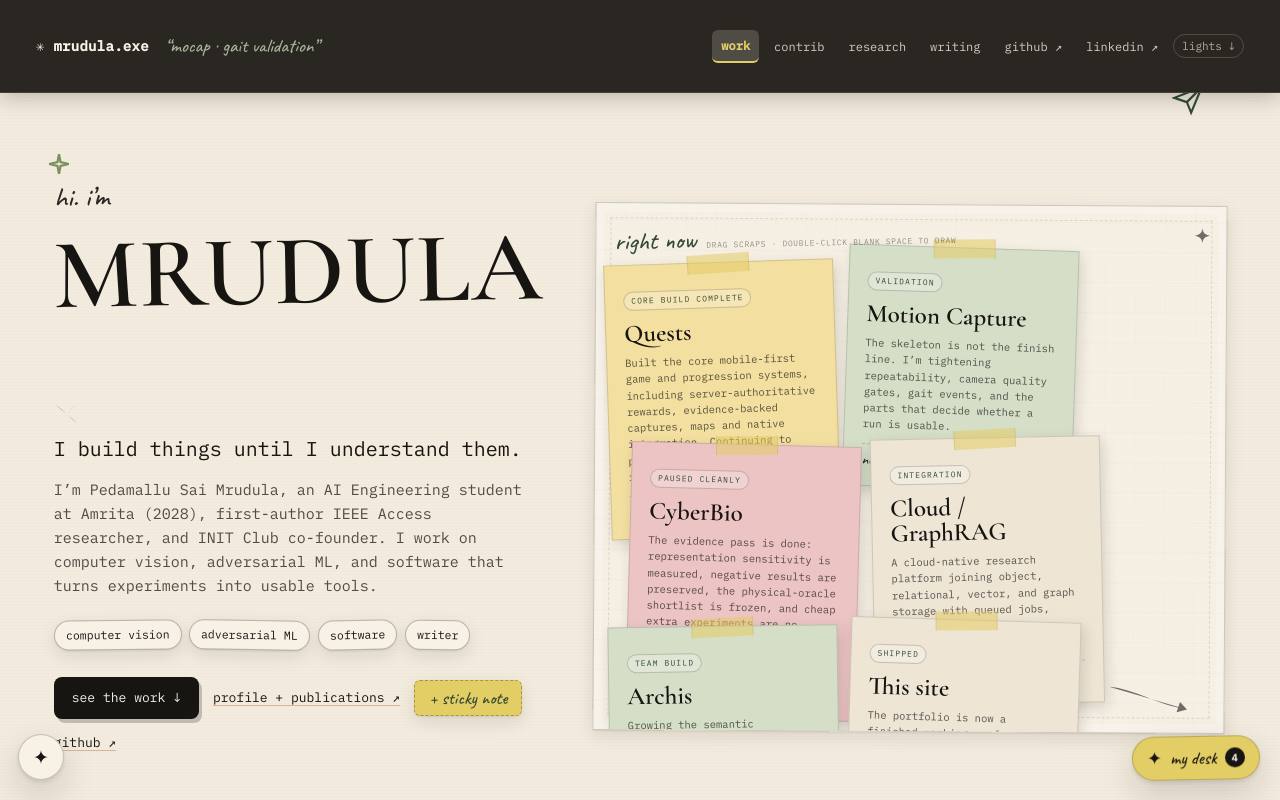
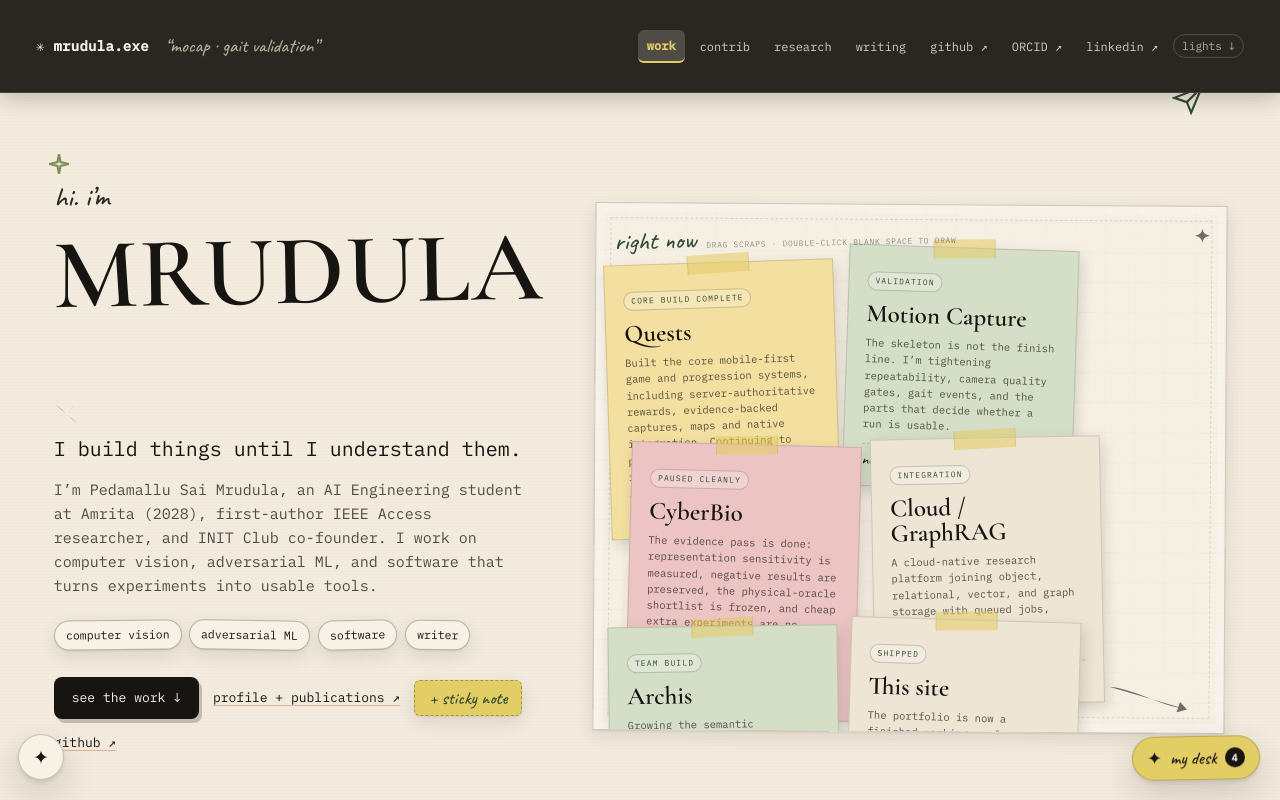
Before and after one commit to Mrudula-itsjuzme/portfolio-site, a React (Vite) app: page / in a window 1280 px wide. Shown: the top 800 px of the page. Built offline with nearby package versions, Linux system fonts and the light colour scheme.

Commit message:
profile: surface ORCID research identity in visible site navigation

```diff
--- a/src/components/lab/LabHeader.jsx
+++ b/src/components/lab/LabHeader.jsx
@@ -85,6 +85,7 @@ export default function LabHeader({ soundEnabled }) {
         <a href={identity.links.github} target="_blank" rel="noreferrer" className="nav-ext">
           github ↗
         </a>
+        <a href={identity.links.orcid} target="_blank" rel="noreferrer" className="nav-ext">ORCID ↗</a>
         <a href={identity.links.linkedin} target="_blank" rel="noreferrer" className="nav-ext">
           linkedin ↗
         </a>
```
